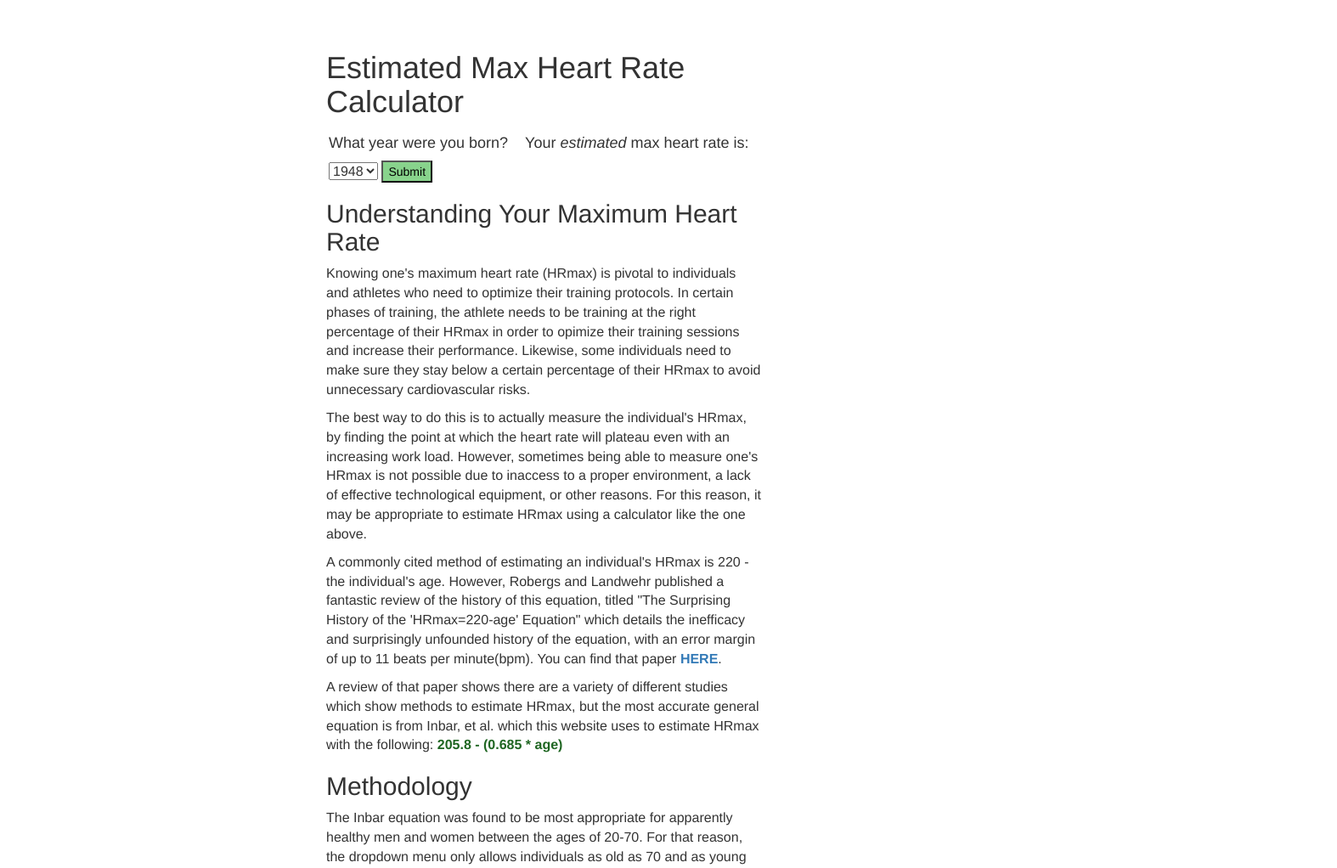
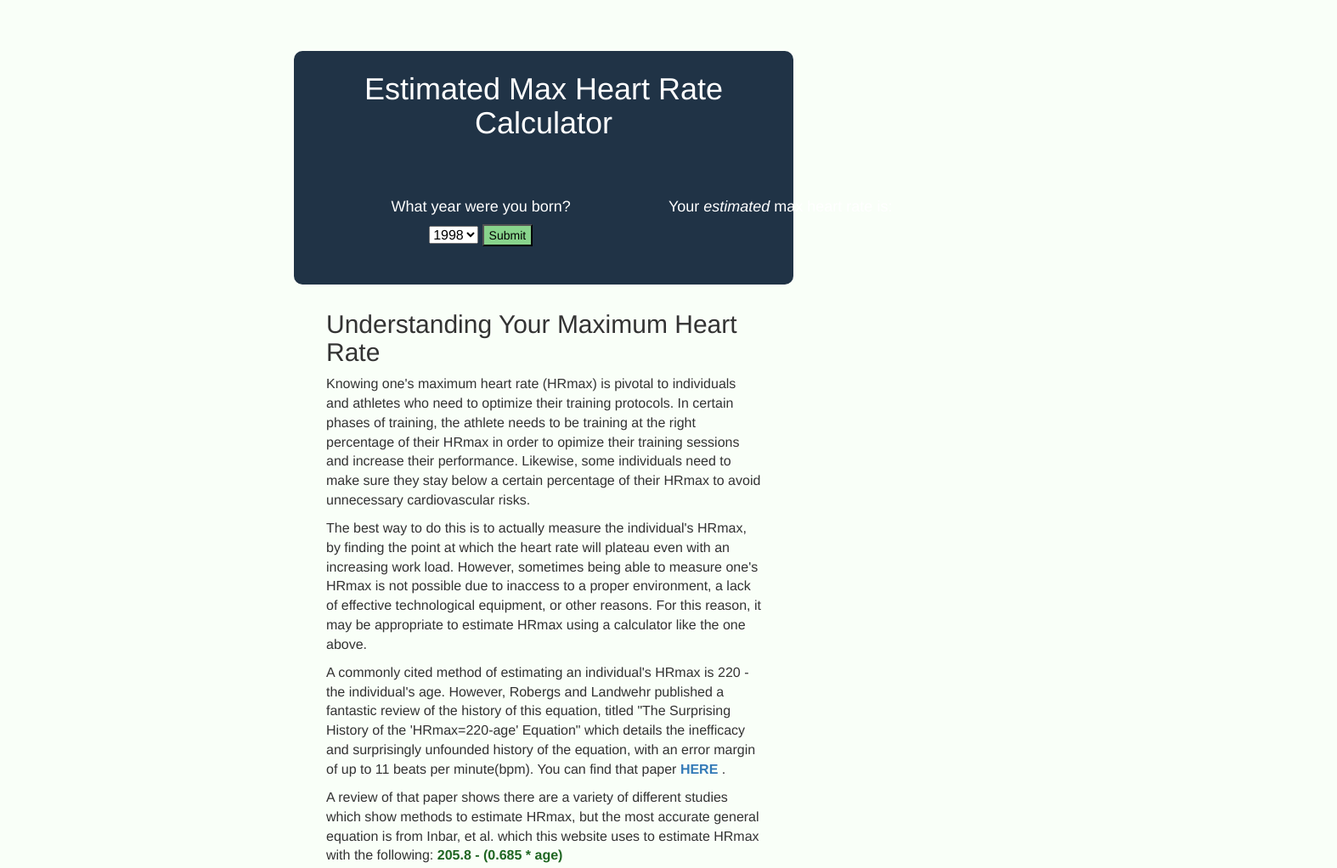
Before and after one commit to alphamarshan/Max-Heart-Rate-Web-App, a plain HTML site: page index.html in a window 1280 px wide. Shown: the top 1022 px of the page at 85% size, 1574 px wide, since content can reach past the window. Drawn offline with nearby package versions, Linux system fonts and the light colour scheme.

Commit message:
styling changes

```diff
--- a/app.js
+++ b/app.js
@@ -4,8 +4,10 @@ let year = d.getFullYear();
 
 for (i = (year - 70); i <= (year - 20); i++) {
     yearsArray.push("" + i + "");
+    yearsArray.sort(function(a, b){return b-a});
 }
 // Loops through birth dates from 70 years from this year to 20 years from this year, then pushes the numbers into the yearsArray array.
+// Sorts the array in descending order.
 
 $('#selectYear').empty();
 $.each(yearsArray, function (i, p) {
--- a/index.html
+++ b/index.html
@@ -11,6 +11,7 @@
 </head>
 
 <body>
+    <div id="headerWrapper">
         <div id="header">
             <h1>Estimated Max Heart Rate Calculator</h1>
         </div>
@@ -28,8 +29,10 @@
             </div>
 
             <div id="container-right">
-        <h4>Your <em>estimated</em> max heart rate is:</h4>
+                <h4>Your
+                    <em>estimated</em> max heart rate is:</h4>
                 <div id="divResult">
+                </div>
             </div>
         </div>
     </div>
@@ -38,21 +41,42 @@
     <div id="understandingDiv">
         <h2>Understanding Your Maximum Heart Rate</h2>
 
-        <p>Knowing one's maximum heart rate (HRmax) is pivotal to individuals and athletes who need to optimize their training protocols. In certain phases of training, the athlete needs to be training at the right percentage of their HRmax in order to opimize their training sessions and increase their performance. Likewise, some individuals need to make sure they stay below a certain percentage of their HRmax to avoid unnecessary cardiovascular risks.</p>
+        <p>Knowing one's maximum heart rate (HRmax) is pivotal to individuals and athletes who need to optimize their training
+            protocols. In certain phases of training, the athlete needs to be training at the right percentage of their HRmax
+            in order to opimize their training sessions and increase their performance. Likewise, some individuals need to
+            make sure they stay below a certain percentage of their HRmax to avoid unnecessary cardiovascular risks.</p>
 
-        <p>The best way to do this is to actually measure the individual's HRmax, by finding the point at which the heart rate will plateau even with an increasing work load. However, sometimes being able to measure one's HRmax is not possible due to inaccess to a proper environment, a lack of effective technological equipment, or other reasons. For this reason, it may be appropriate to estimate HRmax using a calculator like the one above.</p>
+        <p>The best way to do this is to actually measure the individual's HRmax, by finding the point at which the heart rate
+            will plateau even with an increasing work load. However, sometimes being able to measure one's HRmax is not possible
+            due to inaccess to a proper environment, a lack of effective technological equipment, or other reasons. For this
+            reason, it may be appropriate to estimate HRmax using a calculator like the one above.</p>
 
-        <p>A commonly cited method of estimating an individual's HRmax is 220 - the individual's age. However, Robergs and Landwehr published a fantastic review of the history of this equation, titled "The Surprising History of the 'HRmax=220-age' Equation" which details the inefficacy and surprisingly unfounded history of the equation, with an error margin of up to 11 beats per minute(bpm). You can find that paper <a href="https://www.asep.org/asep/asep/Robergs2.pdf" target="_blank"><strong>HERE</strong></a>.</p>
+        <p>A commonly cited method of estimating an individual's HRmax is 220 - the individual's age. However, Robergs and Landwehr
+            published a fantastic review of the history of this equation, titled "The Surprising History of the 'HRmax=220-age'
+            Equation" which details the inefficacy and surprisingly unfounded history of the equation, with an error margin
+            of up to 11 beats per minute(bpm). You can find that paper
+            <a href="https://www.asep.org/asep/asep/Robergs2.pdf"
+                target="_blank">
+                <strong>HERE</strong>
+            </a>.</p>
 
-        <p>A review of that paper shows there are a variety of different studies which show methods to estimate HRmax, but the most accurate general equation is from Inbar, et al. which this website uses to estimate HRmax with the following: <span id = "equation"><strong>205.8 - (0.685 * age)</strong></span></p>
+        <p>A review of that paper shows there are a variety of different studies which show methods to estimate HRmax, but the
+            most accurate general equation is from Inbar, et al. which this website uses to estimate HRmax with the following:
+            <span id="equation">
+                <strong>205.8 - (0.685 * age)</strong>
+            </span>
+        </p>
     </div>
 
     <div id="methodologyDiv">
         <h2>Methodology</h2>
 
-        <p>The Inbar equation was found to be most appropriate for apparently healthy men and women between the ages of 20-70. For that reason, the dropdown menu only allows individuals as old as 70 and as young as 20 to find their estimated HRmax. If you are outside this age range, you should find a more appropriate equation from the paper linked above.</p>
+        <p>The Inbar equation was found to be most appropriate for apparently healthy men and women between the ages of 20-70.
+            For that reason, the dropdown menu only allows individuals as old as 70 and as young as 20 to find their estimated
+            HRmax. If you are outside this age range, you should find a more appropriate equation from the paper linked above.</p>
 
-        <p>This method of estimating HRmax can still yield large errors as high as 6.4 bpm in either direction, so keep that in mind when you read your results.</p>
+        <p>This method of estimating HRmax can still yield large errors as high as 6.4 bpm in either direction, so keep that
+            in mind when you read your results.</p>
     </div>
 
     <script type="text/javascript" src="app.js"></script>
--- a/style.css
+++ b/style.css
@@ -4,19 +4,39 @@
 }*/
 
 body {
-	background-color: rgb(203, 230, 200)
-	margin-top: 50px;
-	margin-left: 30%;
-	margin-right: 30%;
+	background-color: rgb(249, 255, 248);
 	font-size: 16px;
 }
 
+#understandingDiv, #methodologyDiv {
+	margin-top: 30px;
+	margin-left: 30%;
+	margin-right: 30%;
+}
+
+#headerWrapper {
+text-align: center;
+background-color: rgb(32, 51, 70);
+color: white;
+	margin-top: 60px;
+margin-left: 27%;
+margin-right: 27%;
+padding-bottom: 25px;
+border-radius: 10px;
+}
+
 #header {
-	margin-top: 60px;
+	padding-top: 5px;
+}
+
+#yearofBirth {
+	color: black;
 }
 
 .container {
 	margin-left: 20px;
+	padding-top: 50px;
+	padding-bottom: 20px;
 }
 
 #buttonGet {
@@ -28,7 +48,12 @@ body {
 #container-left {
 	float: left;
 	margin-right: 20px;
-	margin-left: -32px;
+	margin-left: 80px;
+}
+
+#container-right {
+	margin-right: 375px;
+	margin-left: 20px;
 }
 
 #divResult {
```
Lines whose indentation alone changed are shown as unchanged.
